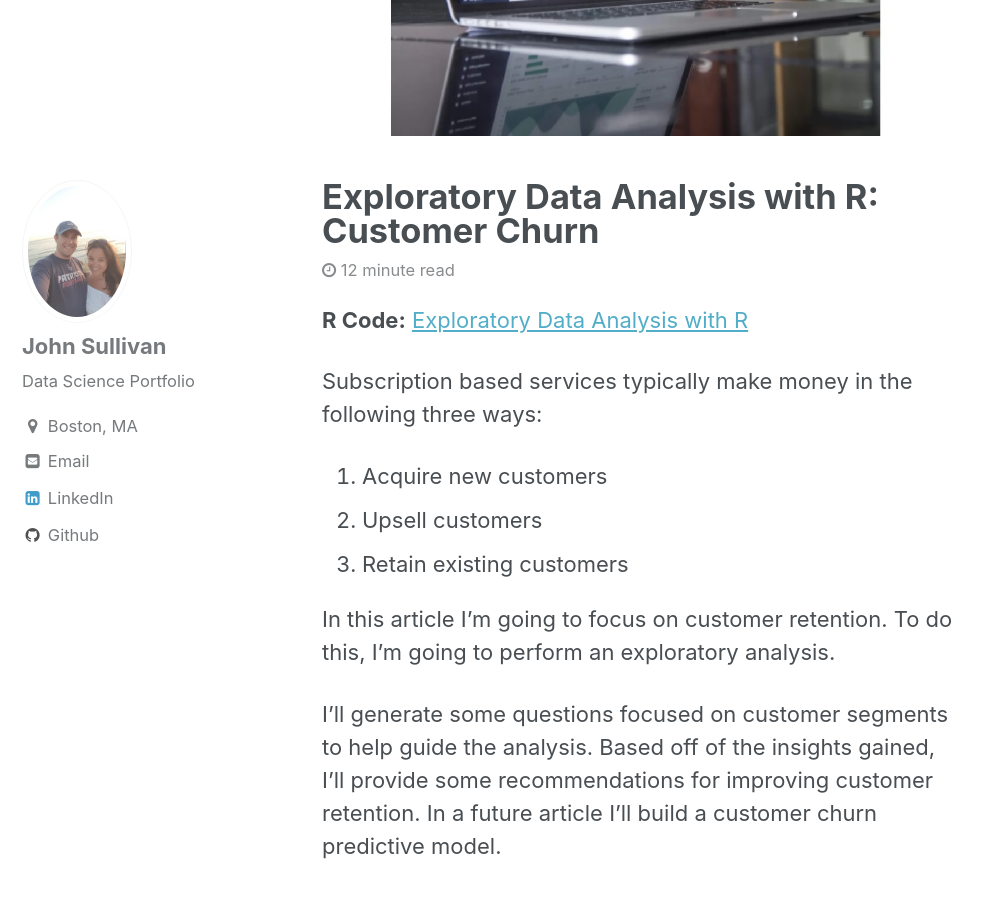
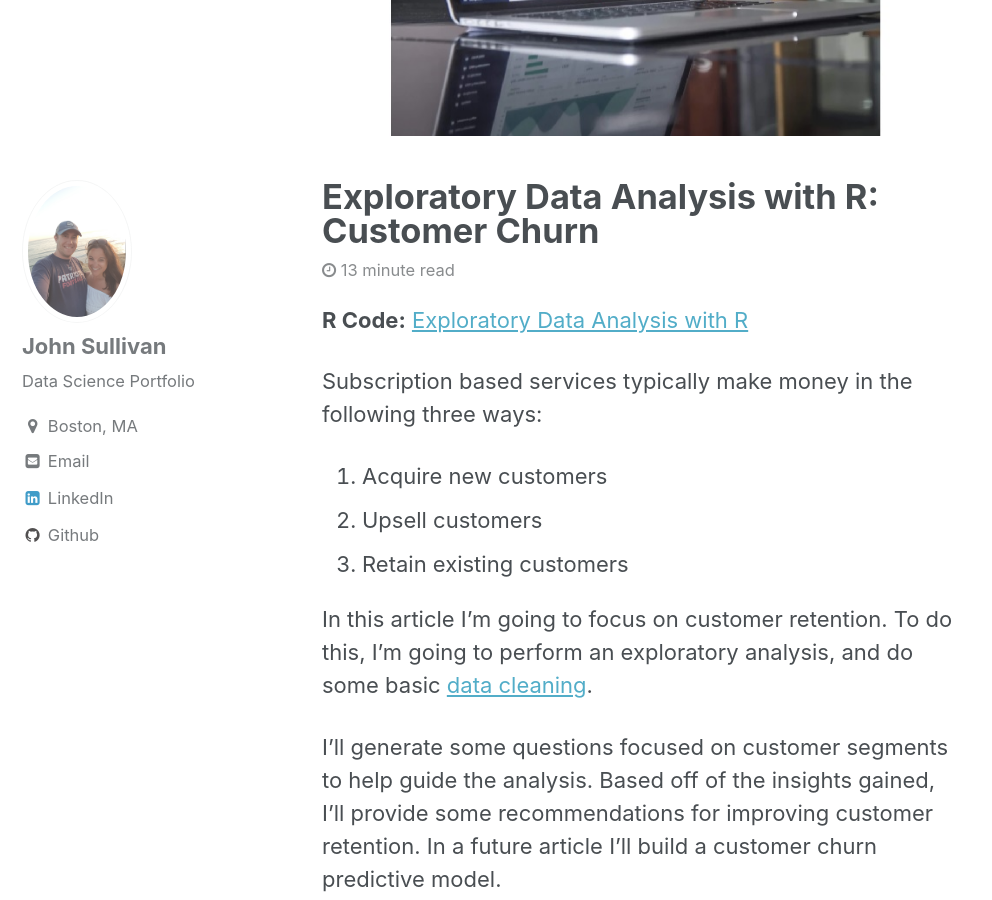
Before and after one commit to jtsulliv/jtsulliv.github.io, a Jekyll site: the page built from _posts/2017-12-06-churn-eda.md, in a window 1280 px wide and 900 px high, scrolled down 303 px. Shown: the whole window, without its empty margins (0-992 px from the left). Built offline with Jekyll 4.4.1, drawn with Linux system fonts in a browser that asks for light colours; comment, search, counter and statistics services are not loaded.

Commit message:
Update 2017-12-06-churn-eda.md

```diff
--- a/_posts/2017-12-06-churn-eda.md
+++ b/_posts/2017-12-06-churn-eda.md
@@ -17,7 +17,7 @@ Subscription based services typically make money in the following three ways:
 2. Upsell customers
 3. Retain existing customers
 
-In this article I'm going to focus on customer retention.  To do this, I'm going to perform an exploratory analysis.
+In this article I'm going to focus on customer retention.  To do this, I'm going to perform an exploratory analysis, and do some basic [data cleaning](https://www.dataoptimal.com/data-cleaning-with-python-2018/).
 
 I'll generate some questions focused on customer segments to help guide the analysis.  Based off of the insights gained, I'll provide some recommendations for improving customer retention.  In a future article I'll build a customer churn predictive model.
 
```
